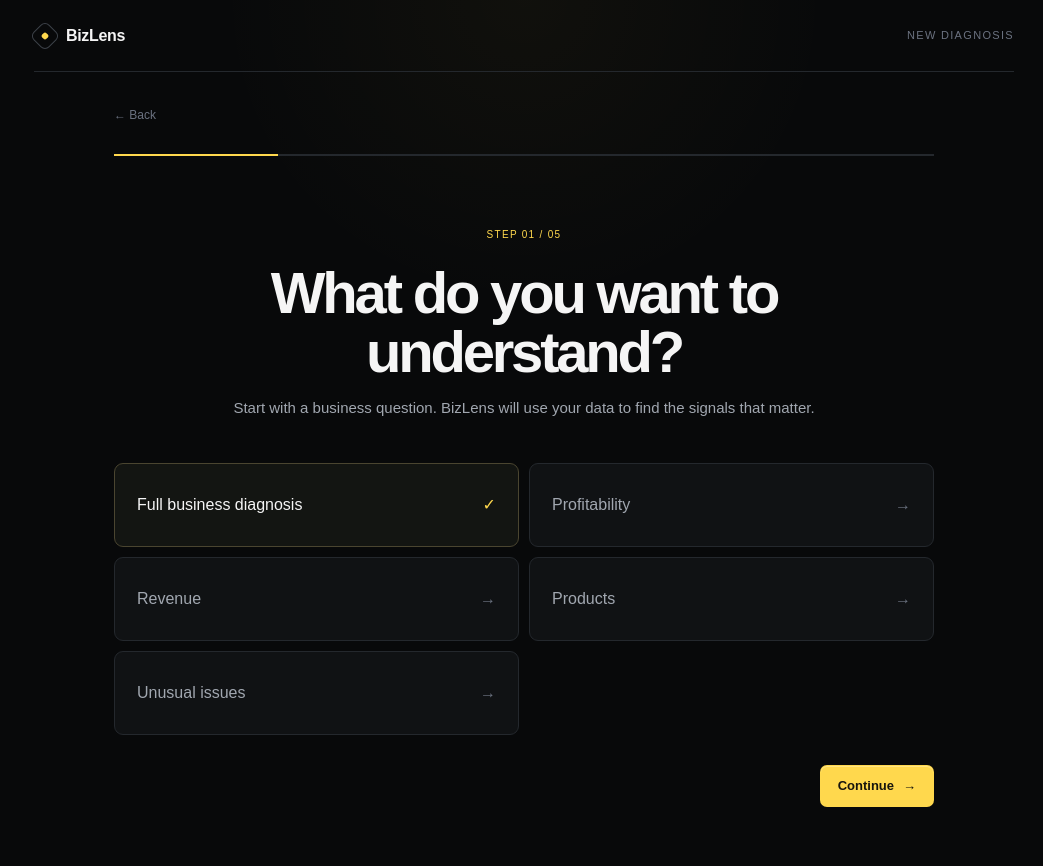
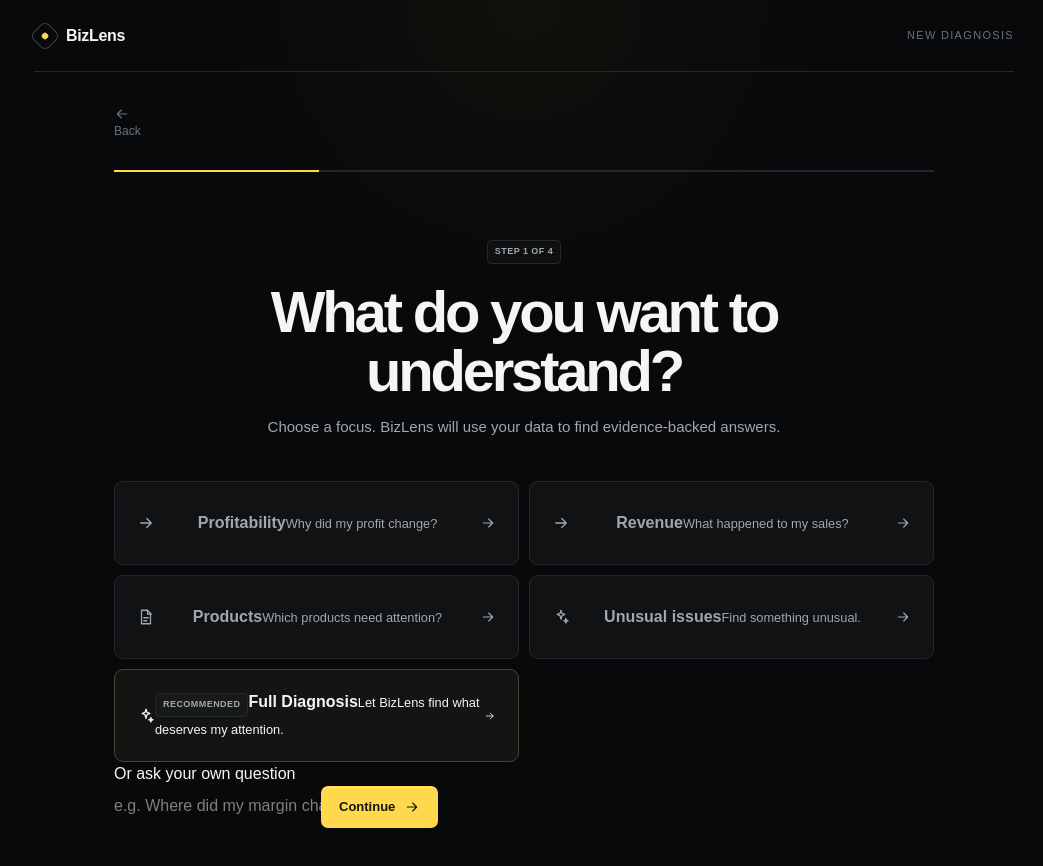
Before and after one commit to ahmedmhmmad960-spec/bizlens, a Next.js app in the folder apps/web/: page / in a window 1280 px wide. Both pictures are taken after a click on the button "Start a Diagnosis". Shown: the top 866 px of the page, without its empty margins (116-1159 px from the left). Built offline with nearby package versions, Linux system fonts and the light colour scheme.

Commit message:
feat: align diagnosis setup flow with final Figma direction

```diff
--- a/apps/web/components/diagnosis-flow.tsx
+++ b/apps/web/components/diagnosis-flow.tsx
@@ -18,55 +18,93 @@
   "Creating your business report",
 ];
 
-function BackButton({ onClick }: { onClick: () => void }) {
-  return <button className="flow-back" type="button" onClick={onClick}>← Back</button>;
+function Icon({ name, size = 18 }: { name: "arrow" | "upload" | "check" | "file" | "spark" | "lock" | "back"; size?: number }) {
+  const paths = {
+    arrow: <path d="M5 12h14M13 6l6 6-6 6" />,
+    upload: <><path d="M12 16V4M7 9l5-5 5 5" /><path d="M5 20h14" /></>,
+    check: <path d="m5 12 4 4L19 6" />,
+    file: <><path d="M6 3h8l4 4v14H6z" /><path d="M14 3v5h5M9 13h6M9 17h4" /></>,
+    spark: <><path d="m12 3 1.3 4.2L17 8.5l-3.7 1.8L12 15l-1.3-4.7L7 8.5l3.7-1.3z" /><path d="m18.5 14 .7 2.3 2.3.7-2.3.7-.7 2.3-.7-2.3-2.3-.7 2.3-.7z" /></>,
+    lock: <><rect x="5" y="10" width="14" height="11" rx="2" /><path d="M8 10V7a4 4 0 0 1 8 0v3" /></>,
+    back: <><path d="M19 12H5M11 18l-6-6 6-6" /></>,
+  };
+  return <svg aria-hidden="true" width={size} height={size} viewBox="0 0 24 24" fill="none" stroke="currentColor" strokeWidth="1.7" strokeLinecap="round" strokeLinejoin="round">{paths[name]}</svg>;
 }
 
-function FlowShell({ children, onBack }: { children: ReactNode; onBack: () => void }) {
+function Logo() {
+  return <div className="logo"><span className="logo-mark" aria-hidden="true"><span /></span><span>BizLens</span></div>;
+}
+
+function Badge({ children, tone = "neutral" }: { children: ReactNode; tone?: "neutral" | "accent" | "positive" | "high" | "warning" }) {
+  return <span className={`badge ${tone}`}>{children}</span>;
+}
+
+function Button({ children, variant = "primary", icon, onClick, type = "button", disabled = false }: {
+  children: ReactNode; variant?: "primary" | "secondary"; icon?: "arrow" | "spark"; onClick?: () => void; type?: "button" | "submit"; disabled?: boolean;
+}) {
+  return <button type={type} className={`button ${variant}`} onClick={onClick} disabled={disabled}>{children}{icon && <Icon name={icon} size={16} />}</button>;
+}
+
+function FlowShell({ step, children, onBack }: { step: number; children: ReactNode; onBack: () => void }) {
   return (
     <main className="flow-page">
       <header className="flow-header">
-        <div className="logo"><span className="logo-mark" aria-hidden="true"><span /></span><span>BizLens</span></div>
+        <button className="logo-button" type="button" onClick={onBack} aria-label="BizLens home"><Logo /></button>
         <span className="flow-label">New diagnosis</span>
       </header>
       <div className="flow-content">
-        <BackButton onClick={onBack} />
+        <button className="flow-back" type="button" onClick={onBack}><Icon name="back" size={16} /> Back</button>
+        <div className="flow-progress"><span style={{ width: `${step * 25}%` }} /></div>
         {children}
       </div>
     </main>
   );
 }
 
-export default function DiagnosisFlow({
-  initialScreen = "question",
-  onComplete,
-}: {
-  initialScreen?: FlowScreen;
-  onComplete: (analysis: AnalysisResponse) => void;
-}) {
+export default function DiagnosisFlow({ initialScreen = "question", onComplete }: { initialScreen?: FlowScreen; onComplete: (analysis: AnalysisResponse) => void }) {
   const [screen, setScreen] = useState<FlowScreen>(initialScreen);
   const [question, setQuestion] = useState("Full business diagnosis");
+  const [customQuestion, setCustomQuestion] = useState("");
   const [fileName, setFileName] = useState<string | null>(null);
   const [file, setFile] = useState<File | null>(null);
   const [analysis, setAnalysis] = useState<AnalysisResponse | null>(null);
   const [replayIndex, setReplayIndex] = useState(0);
   const [loading, setLoading] = useState(false);
+  const [uploadProgress, setUploadProgress] = useState(0);
   const [error, setError] = useState<string | null>(null);
   const inputRef = useRef<HTMLInputElement>(null);
 
-  const progress = useMemo(() => ({ question: 1, upload: 2, understand: 3, quality: 4, replay: 5 }[screen]), [screen]);
+  const progress = useMemo(() => ({ question: 1, upload: 2, understand: 3, quality: 4, replay: 4 }[screen]), [screen]);
+
+  function selectFile(selected: File | null) {
+    if (!selected) return;
+    if (!selected.name.toLowerCase().endsWith(".csv")) {
+      setError("Please upload a CSV file with one row per order or line item.");
+      setFile(null);
+      setFileName(null);
+      return;
+    }
+    setError(null);
+    setFile(selected);
+    setFileName(selected.name);
+    setUploadProgress(100);
+  }
 
   async function loadDemo() {
     setError(null);
+    setLoading(true);
     try {
       const response = await fetch("/demo/store.csv", { cache: "no-store" });
       if (!response.ok) throw new Error("Demo dataset could not be loaded.");
       const blob = await response.blob();
       const demoFile = new File([blob], "store.csv", { type: "text/csv" });
       setFile(demoFile);
-      setFileName("demo/store.csv");
+      setFileName("store.csv");
+      setUploadProgress(100);
     } catch (reason) {
       setError(reason instanceof Error ? reason.message : "Demo dataset could not be loaded.");
+    } finally {
+      setLoading(false);
     }
   }
 
@@ -74,8 +112,11 @@
     if (!file) return;
     setLoading(true);
     setError(null);
+    setUploadProgress(18);
     try {
+      setUploadProgress(45);
       const result = await analyzeCsv(file);
+      setUploadProgress(100);
       setAnalysis(result);
       setReplayIndex(0);
       setScreen("understand");
@@ -108,112 +149,78 @@
   const currentReplayStep = replay?.[replayIndex];
 
   if (screen === "question") {
-    return <FlowShell onBack={back}>
-      <div className="flow-progress"><span style={{ width: `${progress * 20}%` }} /></div>
-      <section className="flow-hero">
-        <span className="flow-kicker">Step 01 / 05</span>
+    const questions = [
+      ["Profitability", "Why did my profit change?", "chart"],
+      ["Revenue", "What happened to my sales?", "chart"],
+      ["Products", "Which products need attention?", "file"],
+      ["Unusual issues", "Find something unusual.", "spark"],
+    ] as const;
+    return <FlowShell step={progress} onBack={back}>
+      <section className="flow-hero question-hero">
+        <Badge>Step 1 of 4</Badge>
         <h1>What do you want to understand?</h1>
-        <p>Start with a business question. BizLens will use your data to find the signals that matter.</p>
+        <p>Choose a focus. BizLens will use your data to find evidence-backed answers.</p>
       </section>
-      <section className="question-grid" aria-label="Business questions">
-        {["Full business diagnosis", "Profitability", "Revenue", "Products", "Unusual issues"].map((item) => (
-          <button key={item} type="button" className={`question-card ${question === item ? "selected" : ""}`} onClick={() => setQuestion(item)}>
-            <span>{item}</span><b>{question === item ? "✓" : "→"}</b>
-          </button>
-        ))}
+      <section className="question-grid premium-question-grid" aria-label="Business questions">
+        {questions.map(([title, subtitle, icon]) => <button className={`question-card ${question === title ? "selected" : ""}`} key={title} type="button" onClick={() => setQuestion(title)}>
+          <span className="question-icon"><Icon name={icon === "chart" ? "arrow" : icon === "file" ? "file" : "spark"} /></span>
+          <span><strong>{title}</strong><small>{subtitle}</small></span><Icon name="arrow" size={16} />
+        </button>)}
+        <button className={`question-card primary-path ${question === "Full business diagnosis" ? "selected" : ""}`} type="button" onClick={() => setQuestion("Full business diagnosis")}>
+          <span className="question-icon"><Icon name="spark" /></span>
+          <span><Badge tone="accent">Recommended</Badge><strong>Full Diagnosis</strong><small>Let BizLens find what deserves my attention.</small></span><Icon name="arrow" size={16} />
+        </button>
       </section>
-      <div className="flow-actions"><button className="button primary" type="button" onClick={next}>Continue <span>→</span></button></div>
+      <div className="own-question"><label htmlFor="own-question">Or ask your own question</label><div><input id="own-question" value={customQuestion} onChange={(event) => { setCustomQuestion(event.target.value); if (event.target.value.trim()) setQuestion("Custom"); }} placeholder="e.g. Where did my margin change?" /><Button onClick={() => { if (customQuestion.trim()) setQuestion("Custom"); next(); }} icon="arrow">Continue</Button></div></div>
     </FlowShell>;
   }
 
   if (screen === "upload") {
-    return <FlowShell onBack={back}>
-      <div className="flow-progress"><span style={{ width: `${progress * 20}%` }} /></div>
-      <section className="flow-hero">
-        <span className="flow-kicker">Step 02 / 05</span>
-        <h1>Bring your business data.</h1>
-        <p>Upload an Orders CSV. BizLens will first understand the data before making any diagnosis.</p>
+    return <FlowShell step={progress} onBack={back}>
+      <section className="flow-hero upload-hero">
+        <Badge>Step 2 of 4</Badge>
+        <h1>Bring your business data.<br />BizLens will do the rest.</h1>
+        <p>Upload your orders CSV and BizLens will analyze it for business signals, problems, opportunities, and actions.</p>
       </section>
-      <section className="upload-card">
-        <input ref={inputRef} type="file" accept=".csv,text/csv" hidden onChange={(event) => { const selected = event.target.files?.[0] ?? null; setFile(selected); setFileName(selected?.name ?? null); setError(null); }} />
-        <div className="upload-icon">↑</div>
-        <h2>{fileName ?? "Drop your CSV here"}</h2>
-        <p>{fileName ? "File ready for analysis." : "Orders CSV · Up to 50 MB"}</p>
-        <button className="button secondary" type="button" onClick={() => inputRef.current?.click()}>{fileName ? "Choose another file" : "Choose CSV"}</button>
-        <div className="upload-divider"><span>or</span></div>
-        <button className="demo-link" type="button" onClick={() => void loadDemo()}>Use demo dataset</button>
+      <section className={`upload-card ${file ? "success" : ""}`} onDragOver={(event) => event.preventDefault()} onDrop={(event) => { event.preventDefault(); selectFile(event.dataTransfer.files?.[0] ?? null); }}>
+        <input ref={inputRef} type="file" accept=".csv,text/csv" hidden onChange={(event) => selectFile(event.target.files?.[0] ?? null)} />
+        {!file && !loading && <><span className="upload-icon"><Icon name="upload" size={25} /></span><h2>Drop your CSV here</h2><p>or <button type="button" onClick={() => inputRef.current?.click()}>browse your files</button></p><small>CSV up to 50 MB</small></>}
+        {loading && <><span className="upload-icon active"><Icon name="file" size={25} /></span><h2>Preparing your data</h2><p>{fileName} is ready for analysis…</p><div className="progress-bar"><span style={{ width: `${uploadProgress}%` }} /></div><small>{uploadProgress}% ready</small></>}
+        {file && !loading && <><span className="upload-icon success-icon"><Icon name="check" size={25} /></span><h2>{fileName} is ready</h2><p>CSV selected · ready for diagnosis</p><Badge tone="positive">Upload complete</Badge><button className="text-action" type="button" onClick={() => { setFile(null); setFileName(null); setUploadProgress(0); }}>Choose another file</button></>}
       </section>
       {error ? <div className="flow-error" role="alert">{error}</div> : null}
-      <div className="flow-trust">Your file stays in the analysis flow. BizLens will not invent findings when the data cannot support them.</div>
-      <div className="flow-actions"><button className="button primary" type="button" disabled={!file || loading} onClick={next}>{loading ? "Analyzing…" : "Analyze data"} <span>→</span></button></div>
+      <div className="upload-actions"><div className="trust"><Icon name="lock" size={16} /><span><strong>Your data stays yours.</strong> Files are only used for your diagnosis.</span></div><Button variant="secondary" onClick={() => void loadDemo()} icon="spark">Try the demo dataset</Button></div>
+      <div className="flow-actions"><Button onClick={next} disabled={!file || loading} icon="arrow">{loading ? "Analyzing…" : "Understand my data"}</Button></div>
     </FlowShell>;
   }
 
   if (!analysis) return null;
 
   if (screen === "understand") {
-    const items = [
-      ["Rows", formatNumber(analysis.analysis.rows)],
-      ["Columns", formatNumber(Array.isArray(analysis.analysis.columns) ? analysis.analysis.columns.length : 0)],
-      ["Revenue", formatNumber(metrics?.revenue)],
-      ["Orders", formatNumber(metrics?.orders)],
-      ["Gross profit", formatNumber(metrics?.gross_profit)],
-      ["Gross margin", formatPercent(metrics?.gross_margin)],
-    ];
+    const items = [["Orders", formatNumber(metrics?.orders)], ["Date range", String(analysis.analysis.date_range || "Available")], ["Products", formatNumber(metrics?.products)], ["Customers", formatNumber(metrics?.customers)], ["Revenue", formatNumber(metrics?.revenue)], ["Cost data", quality?.has_cost ? "Available" : "Not available"], ["Discounts", quality?.has_discount ? "Available" : "Not available"]];
     const hasCost = Boolean(quality?.has_cost);
-    return <FlowShell onBack={back}>
-      <div className="flow-progress"><span style={{ width: `${progress * 20}%` }} /></div>
-      <section className="flow-hero compact">
-        <span className="flow-kicker">Step 03 / 05</span>
-        <h1>BizLens understands your data.</h1>
-        <p>Before diagnosis, we establish what the dataset can actually tell us.</p>
-      </section>
-      <section className="data-summary">{items.map(([label, value]) => <div key={label}><span>{label}</span><strong>{value}</strong></div>)}</section>
+    return <FlowShell step={progress} onBack={back}>
+      <section className="flow-hero compact"><Badge>Step 3 of 4</Badge><h1>Understanding your business</h1><p>We mapped the columns in your file into a clear business picture.</p></section>
+      <div className="snapshot-layout"><section className="snapshot-card"><div className="card-title"><div><span className="category">Business snapshot</span><h2>Online store orders</h2></div><Badge tone="positive">Ready</Badge></div><div className="snapshot-grid">{items.map(([label, value]) => <div key={label}><span>{label}</span><strong>{value}</strong><Icon name="check" size={14} /></div>)}</div></section><aside className="understanding-note"><span className="question-icon"><Icon name="spark" /></span><span className="category">What we can see</span><h3>This is an ecommerce sales dataset.</h3><p>BizLens uses the fields actually present in your file to decide what it can safely diagnose.</p></aside></div>
       <div className={`interpretation ${hasCost ? "" : "warning"}`}><span>{hasCost ? "✓" : "!"}</span><div><strong>{hasCost ? "Profitability analysis is available." : "Profitability analysis is limited."}</strong><p>{hasCost ? "Revenue and cost fields are present, so BizLens can evaluate gross profit and margin." : "No cost field was found, so BizLens will avoid unsupported profitability findings."}</p></div></div>
-      <div className="flow-actions"><button className="button primary" type="button" onClick={next}>Check data quality <span>→</span></button></div>
+      <div className="flow-actions"><Button onClick={next} icon="arrow">Check data quality</Button></div>
     </FlowShell>;
   }
 
   if (screen === "quality") {
-    return <FlowShell onBack={back}>
-      <div className="flow-progress"><span style={{ width: `${progress * 20}%` }} /></div>
-      <section className="flow-hero compact">
-        <span className="flow-kicker">Step 04 / 05</span>
-        <h1>Your data is ready for diagnosis.</h1>
-        <p>BizLens uses the actual dataset quality to determine how much confidence each diagnosis deserves.</p>
-      </section>
-      <section className="quality-card">
-        <div className="quality-row"><span>Rows analyzed</span><strong className="positive">{formatNumber(analysis.analysis.rows)}</strong><b>✓</b></div>
-        <div className="quality-row"><span>Missing values</span><strong>{formatNumber(quality?.missing_values)}</strong><b>✓</b></div>
-        <div className="quality-row"><span>Duplicate rows</span><strong>{formatNumber(quality?.duplicate_rows)}</strong><b>✓</b></div>
-        <div className="quality-row"><span>Date coverage</span><strong>{quality?.has_date ? "Available" : "Not available"}</strong><b>{quality?.has_date ? "✓" : "!"}</b></div>
-      </section>
+    return <FlowShell step={progress} onBack={back}>
+      <section className="flow-hero compact"><Badge>Step 4 of 4</Badge><h1>Your data is ready for diagnosis.</h1><p>BizLens uses the actual dataset quality to determine how much confidence each diagnosis deserves.</p></section>
+      <section className="quality-card"><div className="quality-row"><span>Rows analyzed</span><strong className="positive">{formatNumber(analysis.analysis.rows)}</strong><b>✓</b></div><div className="quality-row"><span>Missing values</span><strong>{formatNumber(quality?.missing_values)}</strong><b>✓</b></div><div className="quality-row"><span>Duplicate rows</span><strong>{formatNumber(quality?.duplicate_rows)}</strong><b>✓</b></div><div className="quality-row"><span>Date coverage</span><strong>{quality?.has_date ? "Available" : "Not available"}</strong><b>{quality?.has_date ? "✓" : "!"}</b></div></section>
       <div className="quality-note"><strong>Why this matters</strong><p>Confidence depends on data completeness, sample size, signal strength, and historical coverage.</p></div>
-      <div className="flow-actions"><button className="button primary" type="button" onClick={next}>Review analysis <span>→</span></button></div>
+      <div className="flow-actions"><Button onClick={next} icon="arrow">Review analysis</Button></div>
     </FlowShell>;
   }
 
   const step = replaySteps[replayIndex];
   const stepDescription = String(currentReplayStep?.description || "BizLens is working through the verified business evidence.");
-  return <FlowShell onBack={back}>
-    <div className="flow-progress"><span style={{ width: "100%" }} /></div>
-    <section className="replay-screen">
-      <span className="flow-kicker">Step 05 / 05 · Analysis</span>
-      <h1>BizLens is working through the evidence.</h1>
-      <p>We do the analysis first. AI explains the verified signals after the evidence is established.</p>
-      <div className="replay-card">{replaySteps.map((item, index) => { const done = index < replayIndex; const active = index === replayIndex; return <div className={`replay-row ${done ? "done" : ""} ${active ? "active" : ""}`} key={`${item}-${index}`}><span>{done ? "✓" : active ? "•" : String(index + 1).padStart(2, "0")}</span><strong>{item}</strong>{active ? <i /> : null}</div>; })}</div>
-      <div className="replay-status"><span className="replay-dot" />{step}<small>{stepDescription}</small></div>
-      <div className="flow-actions"><button className="button primary" type="button" onClick={() => replayIndex < replaySteps.length - 1 ? setReplayIndex((value) => value + 1) : onComplete(analysis)}>{replayIndex < replaySteps.length - 1 ? "Continue analysis" : "View diagnosis"} <span>→</span></button></div>
-    </section>
+  return <FlowShell step={4} onBack={back}>
+    <section className="replay-screen"><Badge tone="accent">Step 5 · Analysis</Badge><h1>Building your business diagnosis</h1><p>BizLens is checking each signal against your data before drawing a conclusion.</p><div className="replay-card">{replaySteps.map((item, index) => { const done = index < replayIndex; const active = index === replayIndex; return <div className={`replay-row ${done ? "done" : ""} ${active ? "active" : ""}`} key={`${item}-${index}`}><span>{done ? <Icon name="check" size={13} /> : index + 1}</span><strong>{item}</strong>{active ? <small>Working…</small> : null}</div>; })}</div><div className="replay-status"><span className="replay-dot" />{step}<small>{stepDescription}</small></div><div className="flow-actions"><Button onClick={() => replayIndex < replaySteps.length - 1 ? setReplayIndex((value) => value + 1) : onComplete(analysis)}>{replayIndex < replaySteps.length - 1 ? "Continue analysis" : "View diagnosis"} <span>→</span></Button></div></section>
   </FlowShell>;
 }
 
-function formatNumber(value: unknown) {
-  if (typeof value !== "number") return "Not available";
-  return value.toLocaleString(undefined, { maximumFractionDigits: 2 });
-}
-
-function formatPercent(value: unknown) {
-  if (typeof value !== "number") return "Not available";
-  return `${value.toLocaleString(undefined, { maximumFractionDigits: 2 })}%`;
-}
+function formatNumber(value: unknown) { if (typeof value !== "number") return "Not available"; return value.toLocaleString(undefined, { maximumFractionDigits: 2 }); }
```
